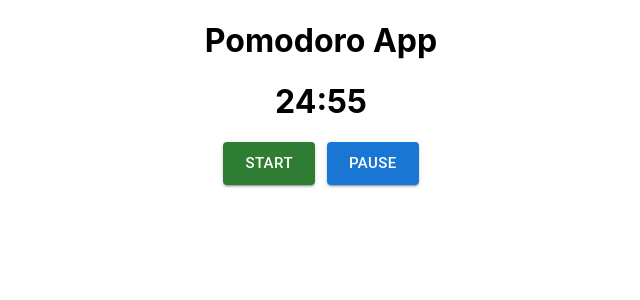
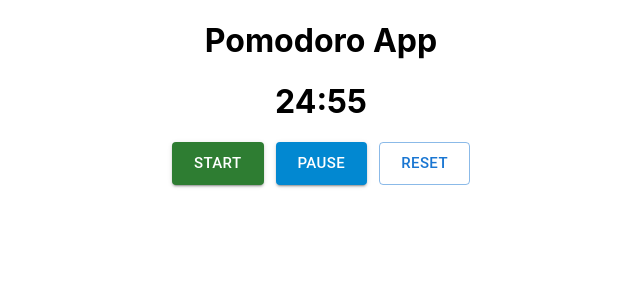
Before and after one commit to mklebek/pomodoro-react, a React (Create React App) app: page / in a window 1280 px wide. Shown: the top 300 px of the page, without its empty margins (319-959 px from the left). Built offline with nearby package versions, Linux system fonts and the light colour scheme.

Commit message:
Add a reset timer button

```diff
--- a/src/app/shared/hooks/useCountdown.js
+++ b/src/app/shared/hooks/useCountdown.js
@@ -15,7 +15,7 @@ const useCountdown = (passedTime) => {
 
   const pauseClock = () => {
     if (!pause) {
-      const [, , , , total] = getReturnValues(countDown);
+      const [, , , , , total] = getReturnValues(countDown);
       setPause(true);
       setRemainingTime(total);
     }
@@ -26,6 +26,10 @@ const useCountdown = (passedTime) => {
       setPause(false);
       setCountDownDate(new Date().getTime() + remainingTime);
     }
+  };
+
+  const resetClock = () => {
+    setCountDownDate(new Date().getTime() + timeInMinutes);
   };
 
   useEffect(() => {
@@ -42,16 +46,16 @@ const useCountdown = (passedTime) => {
     return () => clearInterval(interval);
   }, [pause, countDownDate]);
 
-  return getReturnValues(countDown, pauseClock, resumeClock);
+  return getReturnValues(countDown, pauseClock, resumeClock, resetClock);
 };
 
-const getReturnValues = (countDown, setPause, setResume) => {
+const getReturnValues = (countDown, setPause, setResume, reset) => {
   // calculate time left
   const total = countDown;
   const minutes = Math.floor((countDown % (1000 * 60 * 60)) / (1000 * 60));
   const seconds = Math.floor((countDown % (1000 * 60)) / 1000);
 
-  return [minutes, seconds, setPause, setResume, total];
+  return [minutes, seconds, setPause, setResume, reset, total];
 };
 
 export { useCountdown };
--- a/src/app/shared/timer/Timer.js
+++ b/src/app/shared/timer/Timer.js
@@ -3,7 +3,7 @@ import { useCountdown } from '../hooks/useCountdown';
 import { Button } from '@mui/material';
 
 const Timer = ({ passedTime }) => {
-  const [minutes, seconds, pause, resume] = useCountdown(passedTime);
+  const [minutes, seconds, pause, resume, reset] = useCountdown(passedTime);
 
   const zeroPad = (num, places) => String(num).padStart(places, '0');
 
@@ -27,11 +27,19 @@ const Timer = ({ passedTime }) => {
             </Button>
             <Button
               variant="contained"
-              color="primary"
+              color="info"
               size="large"
               onClick={() => pause()}
             >
               PAUSE
+            </Button>
+            <Button
+              variant="outlined"
+              color="primary"
+              size="large"
+              onClick={() => reset()}
+            >
+              RESET
             </Button>
           </div>
         </div>
```
